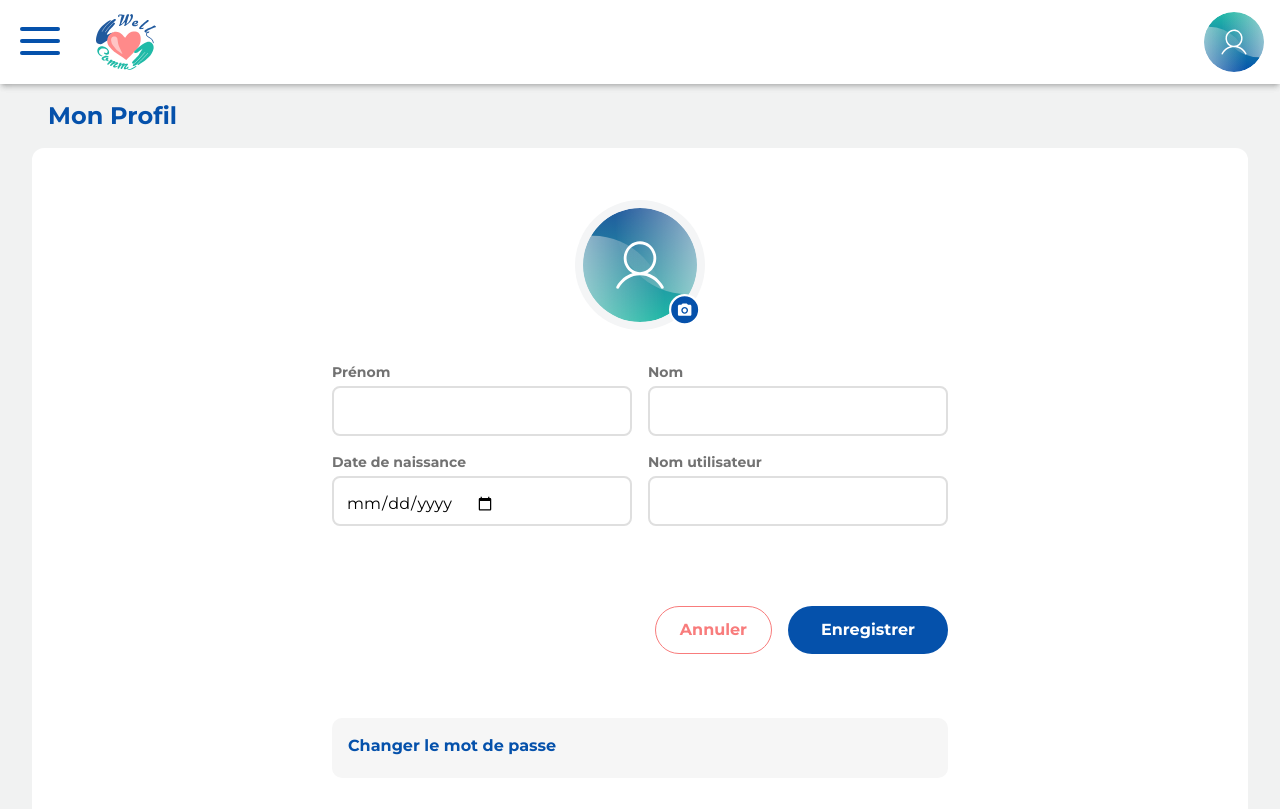
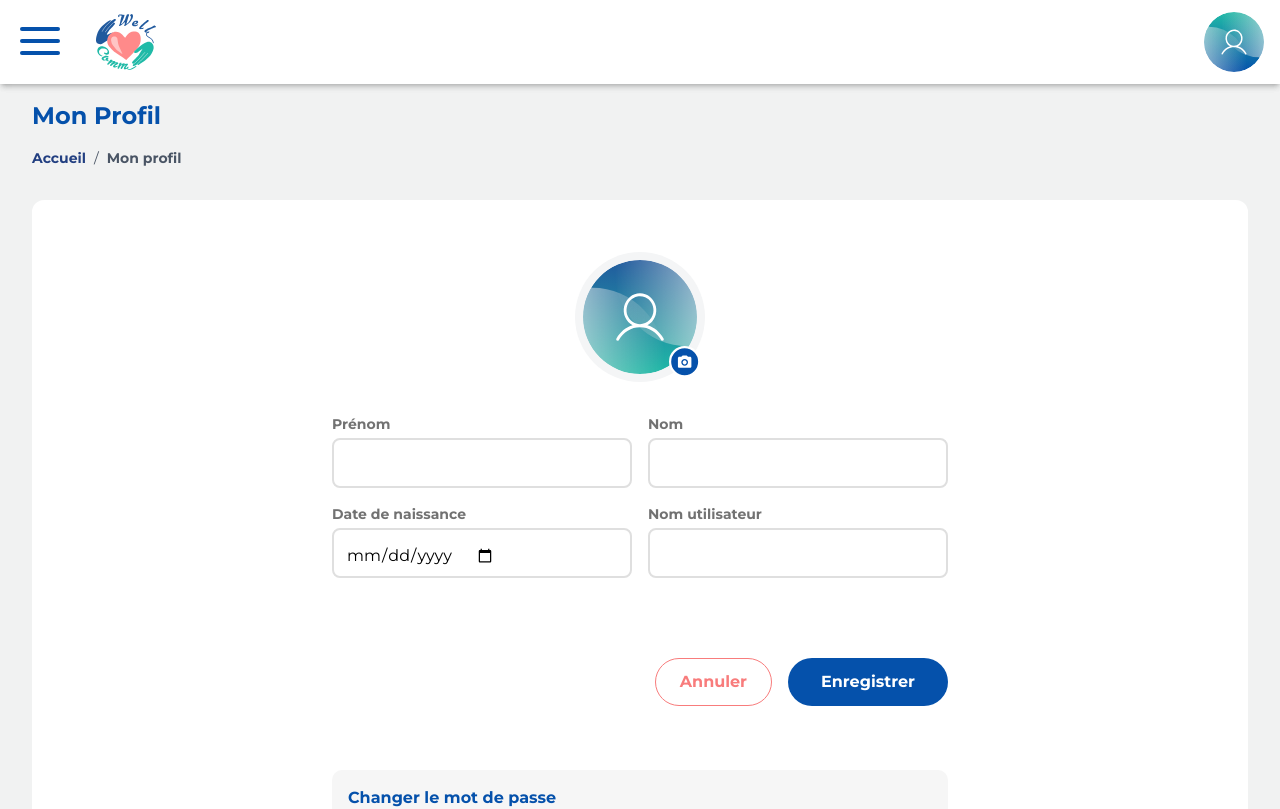
Before and after one commit to TheGamerFarmer/Well-Comm, a Next.js app in the folder site-web/: page /userSpace in a window 1280 px wide. Shown: the top 809 px of the page. Built offline with nearby package versions, Linux system fonts and the light colour scheme.

Commit message:
ajout fil Arianne sur userSpace
Signed-off-by: mieuphoriya <ledikoska12@gmail.com>

```diff
--- a/site-web/app/userSpace/page.tsx
+++ b/site-web/app/userSpace/page.tsx
@@ -1,9 +1,10 @@
 "use client";
 
-import { useState, useEffect } from "react";
+import React, { useState, useEffect } from "react";
 import HeaderLoged from "@/components/HeaderLoged";
 import { Button } from "@/components/ButtonMain";
 import Image from "next/image";
+import FilArianne from "@/components/FilArianne";
 
 export default function UserSpace() {
     const [showPasswordFields, setShowPasswordFields] = useState(false);
@@ -49,7 +50,10 @@ export default function UserSpace() {
 
     return (
         <div className="mx-auto px-4 sm:px-6 lg:px-8 max-w-7xl">
-            <p className="p-4 font-bold text-[#0551ab] text-2xl">Mon Profil</p>
+            <div className="py-4 ">
+                <p className="font-bold text-[#0551ab] text-2xl">Mon Profil</p>
+                <FilArianne/>
+            </div>
 
             <div className="flex justify-center items-center flex-col bg-[#ffffff] w-[100%] rounded-xl border-20 border-white">
 
```
